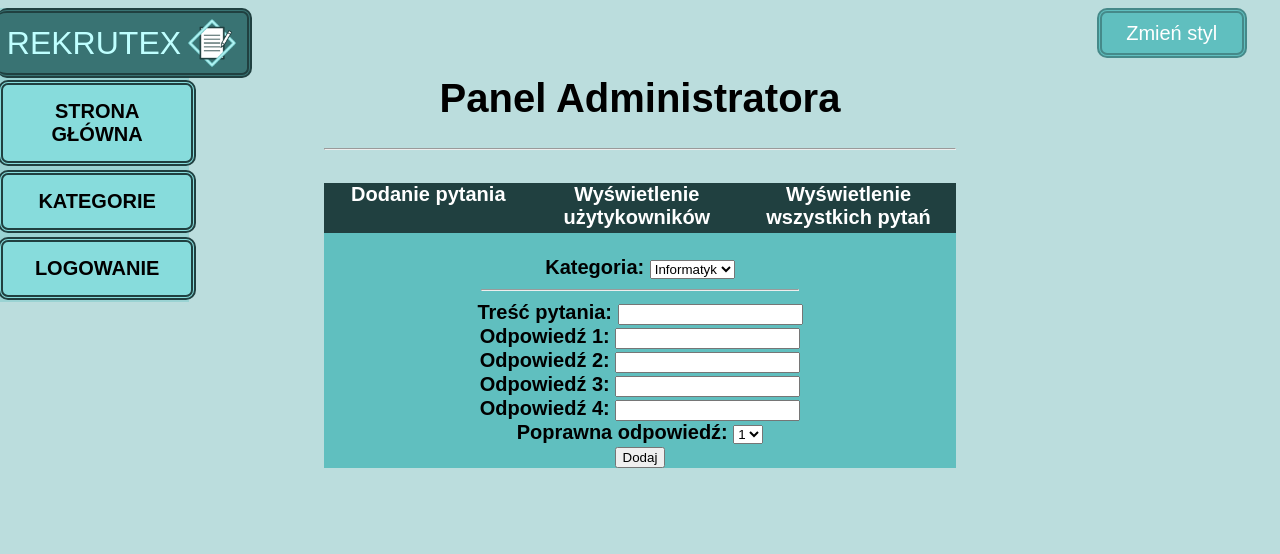
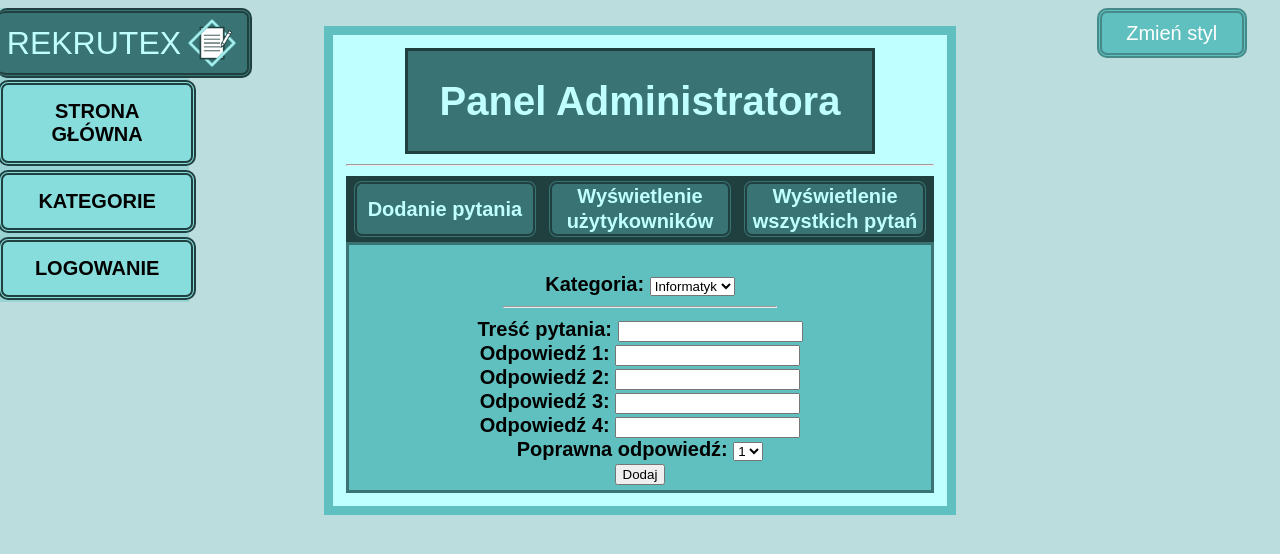
Before and after one commit to AgnieszkaM2/Rekrutex-App, an Angular app in the folder Rekrutex_AngularApp/: page /panel-administratora in a window 1280 px wide. Shown: the top 554 px of the page. Built offline with nearby package versions, Linux system fonts and the light colour scheme.

Commit message:
Styl dla panelu administratora
Dodano ogolny styl dla panelu administratora. Wymaga backendu dla dalszych poprawek

```diff
--- a/Rekrutex_AngularApp/src/app/components/panel-administratora/panel-administratora.component.css
+++ b/Rekrutex_AngularApp/src/app/components/panel-administratora/panel-administratora.component.css
@@ -1,6 +1,61 @@
 body{
   margin: 0;
 }
+#panel_okno_tlo {
+  left: 0%;
+  width: 100%;
+}
+#panel_okno_cialo {
+  width:98%;
+
+}
+#panel_naglowek_tlo {
+  width: 80%;
+  left: 10%;
+}
+#panel_naglowek_cialo {
+  padding:1px;
+}
+#panel_opcje_tlo{
+  overflow: auto;
+}
+
+#opcja_1,#opcja_2,#opcja_3{
+  width:32%;
+  padding:0px;
+  margin:0px;
+  float:left;
+  position:relative;
+  height:60px;
+
+  vertical-align: middle;
+    cursor: pointer;
+  border: 5px double var(--dark-bkg);
+  border-radius: 10px;
+}
+#opcja_1{
+  line-height: 50px;
+  left:0.5%;
+}
+#opcja_2{
+  left:2%;
+line-height: 25px;
+}
+#opcja_3{
+  left:3.5%;
+line-height: 25px;
+}
+#opcja_1:hover,#opcja_2:hover,#opcja_3:hover,#opcja_4:hover{
+  background-color: rgba(var(--dark-bkg-rgb), 0.4);
+}
+#panel_tresc_tlo{
+
+}
+#panel_tresc_cialo{
+  overflow:auto;
+}
+
+
 #div1{
   color: var(--white-text);
   height: 50px;
--- a/Rekrutex_AngularApp/src/app/components/panel-administratora/panel-administratora.component.html
+++ b/Rekrutex_AngularApp/src/app/components/panel-administratora/panel-administratora.component.html
@@ -1,26 +1,36 @@
 <br>
 <div class="main-div" align="center">
-    <br>
-    <div class="panel-header" align="center"><h1>Panel Administratora</h1><hr></div>
-    <br>
+  <div class="okno_tlo" id="panel_okno_tlo">
+    <div class="okno_cialo" id="panel_okno_cialo">
+      <div class="naglowek_tlo" id="panel_naglowek_tlo">
+        <div class="naglowek_cialo" id="panel_naglowek_cialo">
+          <h1>Panel Administratora</h1>
+        </div>
+      </div>
+      <hr>
+      <div class="naglowek_tlo" id="panel_opcje_tlo">
           <a>
-        <div id="div1" (click)="tabChange('jeden')">
+            <div class="naglowek_cialo" id="opcja_1" (click)="tabChange('jeden')">
                 Dodanie pytania
             </div>
           </a>
           <a>
-        <div id="div2" (click)="tabChange('dwa')">
+            <div class="naglowek_cialo" id="opcja_2" (click)="tabChange('dwa')">
                 Wyświetlenie użytykowników
             </div>
           </a>
           <a>
-        <div id="div3" (click)="tabChange('trzy')">
+            <div class="naglowek_cialo" id="opcja_3" (click)="tabChange('trzy')">
                 Wyświetlenie wszystkich pytań
             </div>
           </a>
+      </div>
+
+      <div class="tresc_tlo" id="panel_tresc_tlo">
+        <div class="tresc_cialo" id="panel_tresc_cialo">
+          <br>
           <div class ="zakladka-admina">
             <div class="content-value" *ngIf="id === 'jeden'" align="center">
-            <br>
                 <label>Kategoria: </label>
                 <select>
                     <option>Informatyk</option>
@@ -47,11 +57,9 @@
                 <button>Dodaj</button>
             </div>
             <div class="content-value" *ngIf="id === 'dwa'" align="center">
-            <br>
                 <label>Lista użytkowników:</label>
             </div>
             <div class="content-value" *ngIf="id === 'trzy'" align="center">
-            <br>
                 <label>Kategoria: </label>
                 <select>
                     <option>Informatyk</option>
@@ -61,5 +69,12 @@
                 <button>Wyświetl</button>
             </div>
         </div>
+
+        </div>
+      </div>
+
+    </div>
+  </div>
+
 </div>
 <br>
```
Lines whose indentation alone changed are shown as unchanged.
